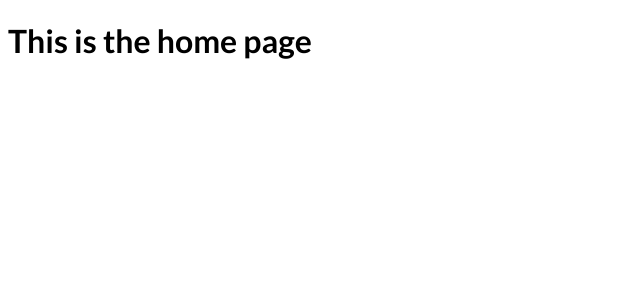
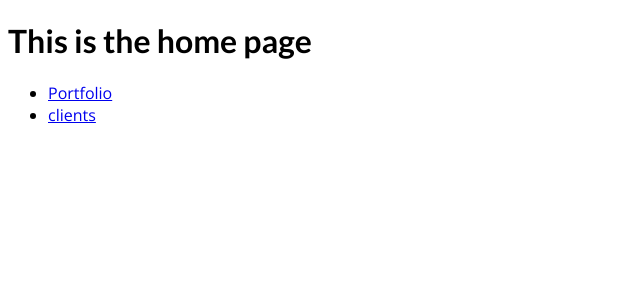
Before and after one commit to lancedays/nextjs-course, a Next.js app: page / in a window 1280 px wide. Shown: the top 300 px of the page, without its empty margins (0-640 px from the left). Built offline with nearby package versions, Linux system fonts and the light colour scheme.

Commit message:
Add navigation with Link component

```diff
--- a/pages/index.js
+++ b/pages/index.js
@@ -1,7 +1,17 @@
+import Link from "next/link";
+
 export default function HomePage() {
   return (
     <div>
       <h1>This is the home page</h1>
+      <ul>
+        <li>
+          <Link href="/portfolio">Portfolio</Link>
+        </li>
+        <li>
+          <Link href="/clients">clients</Link>
+        </li>
+      </ul>
     </div>
   );
 }
```
